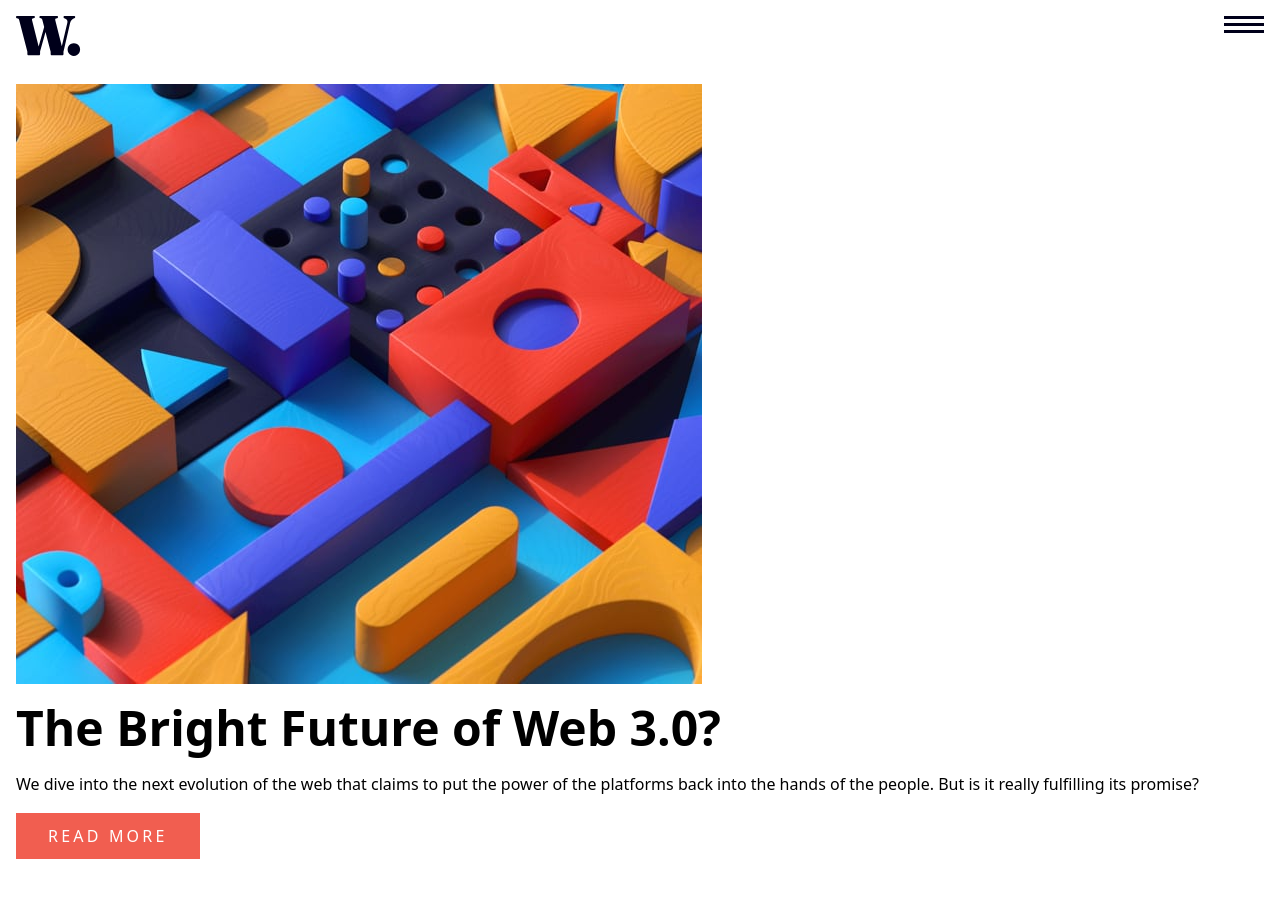
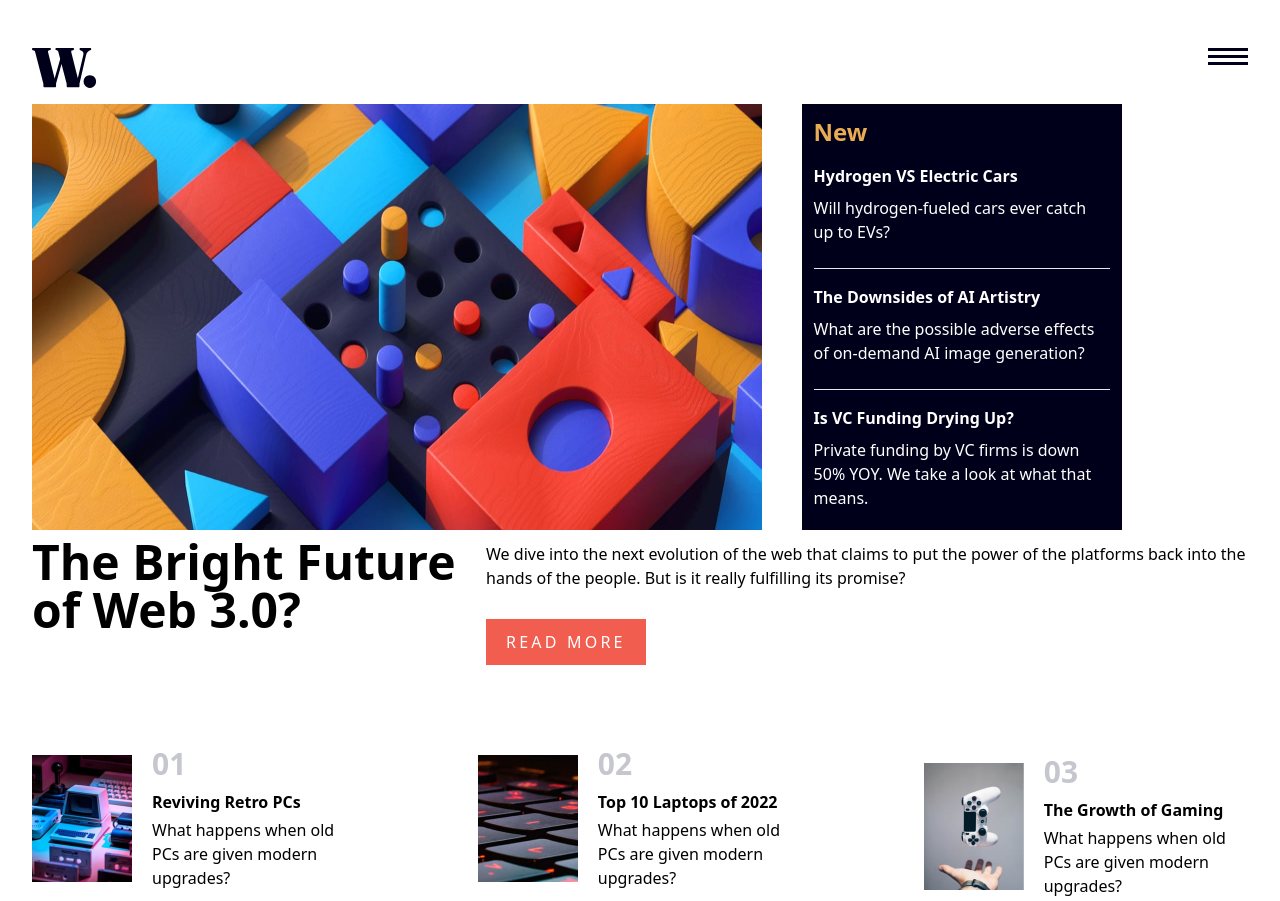
Before and after one commit to naimdevweb/TP-tailwindcss, a website: page index.html in a window 1280 px wide. Shown: the top 901 px of the page. Drawn offline with Linux system fonts and the light colour scheme.

Commit message:
reponsive

```diff
--- a/index.html
+++ b/index.html
@@ -17,11 +17,11 @@
 </head>
 <body>
 
-<main class="px-4">
+<main class="px-4 lg:p-8">
 
 <!--premiere section (header)-->
 
-  <section class="flex justify-between py-4">
+  <section class="flex justify-between py-4 align-middle">
 
     <img src="./assets/images/logo.svg" alt="" width="65px">
 
@@ -41,27 +41,59 @@
 </section>
 
 <!--Image centrale-->
+<section class="lg:flex gap-10">
 
-  <img class="py-3" src="./assets/images/image-web-3-mobile.jpg" alt="">
+<img src="./assets/images/image-web-3-desktop.jpg" alt="" width="60%" >
+
+  <img class="py-3 hidden" src="./assets/images/image-web-3-mobile.jpg" alt="">
+
+  <section class="bg-neutral-very-dark-blue p-3 flex-col max-lg: max-w-80">
+
+    <p class=" text-primary-orange text-2xl mb-4 font-bold">New </p>
+
+    <h2 class="text-white font-bold"> Hydrogen VS Electric Cars</h2>
+
+    <p class="py-2 text-white font-thin">Will hydrogen-fueled cars ever catch up to EVs?</p>
+     <hr class="my-4">
+
+     <h2  class="text-white font-bold ">The Downsides of AI Artistry</h2>
+    <p class="py-2 text-white font-thin">What are the possible adverse effects of on-demand AI image generation?</p>
+     <hr class="my-4">
+
+     <h2  class="text-white font-bold ">Is VC Funding Drying Up?</h2>
+    <p class="py-2 text-white  font-thin">Private funding by VC firms is down 50% YOY. We take a look at what that means.</p>
+
+   </section>
+
+   </section>
 
   <!--TITRE DU MILLIEU-->
+
+<section class="lg:flex justify-around">
 
   <h1 class="font-bold text-5xl py-2">The Bright Future of Web 3.0?</h1>
 
   <!--Texte sous le titre-->
 
-  <p class="my-3 font-light">We dive into the next evolution of the web that claims to put the power of the platforms back into the hands of the people.
+<div class="lg:flex-auto">
+
+  <p class="my-3 font-light mb-10">We dive into the next evolution of the web that claims to put the power of the platforms back into the hands of the people.
   But is it really fulfilling its promise?</p>
 
+  <a class="bg-primary-red text-white px-5 p-3 tracking-[.20em]" href="">READ MORE</a>
+</div>
+
+</section>
   <!--Boutton-->
 
 <div class="mb-10 py-4" >
- <a class="bg-primary-red text-white px-8 p-3 tracking-[.20em] " href="">READ MORE</a>
+ <a class="bg-primary-red text-white px-8 p-3 tracking-[.20em] hidden " href="">READ MORE</a>
 </div>
+
 
 <!--Deuxieme section-->
 
-<section class="bg-neutral-very-dark-blue p-3 flex-col">
+<section class="bg-neutral-very-dark-blue p-3 flex-col max-lg: max-w-80 hidden">
 
  <p class=" text-primary-orange text-2xl mb-4 font-bold">New </p>
 
@@ -79,9 +111,11 @@
 
 </section>
 
+</section>
+
 <!--Troisieme section-->
 
-<section class="flex-col py-10">
+<section class="flex max-md:flex-col gap-[10%] lg:flex-auto py-5">
 
 <!--1ER ARTICLE-->
 
@@ -128,8 +162,6 @@
 
   </article>
 
-
-
 </section>
 
   <div class="attribution">
```
Also changed, not shown: css/output.css.
